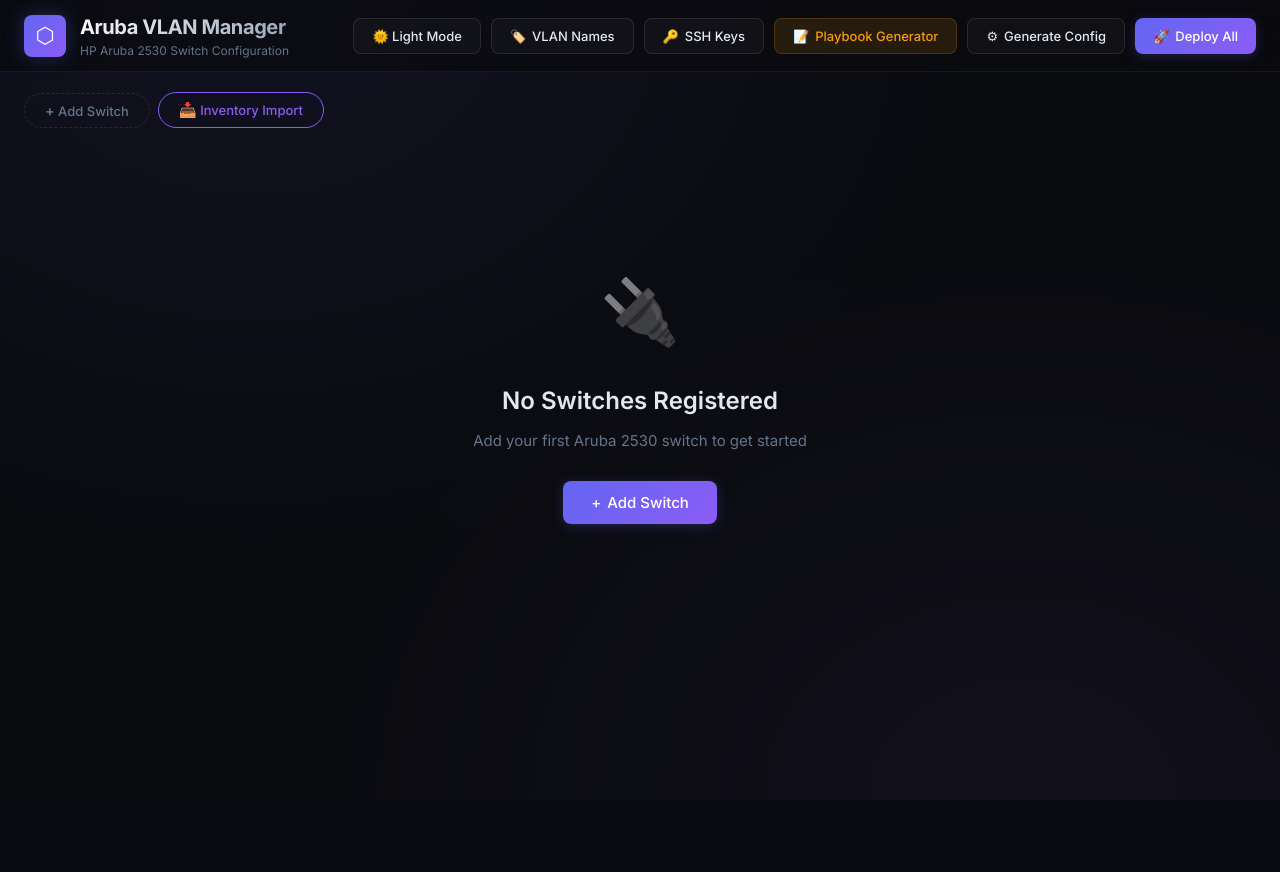
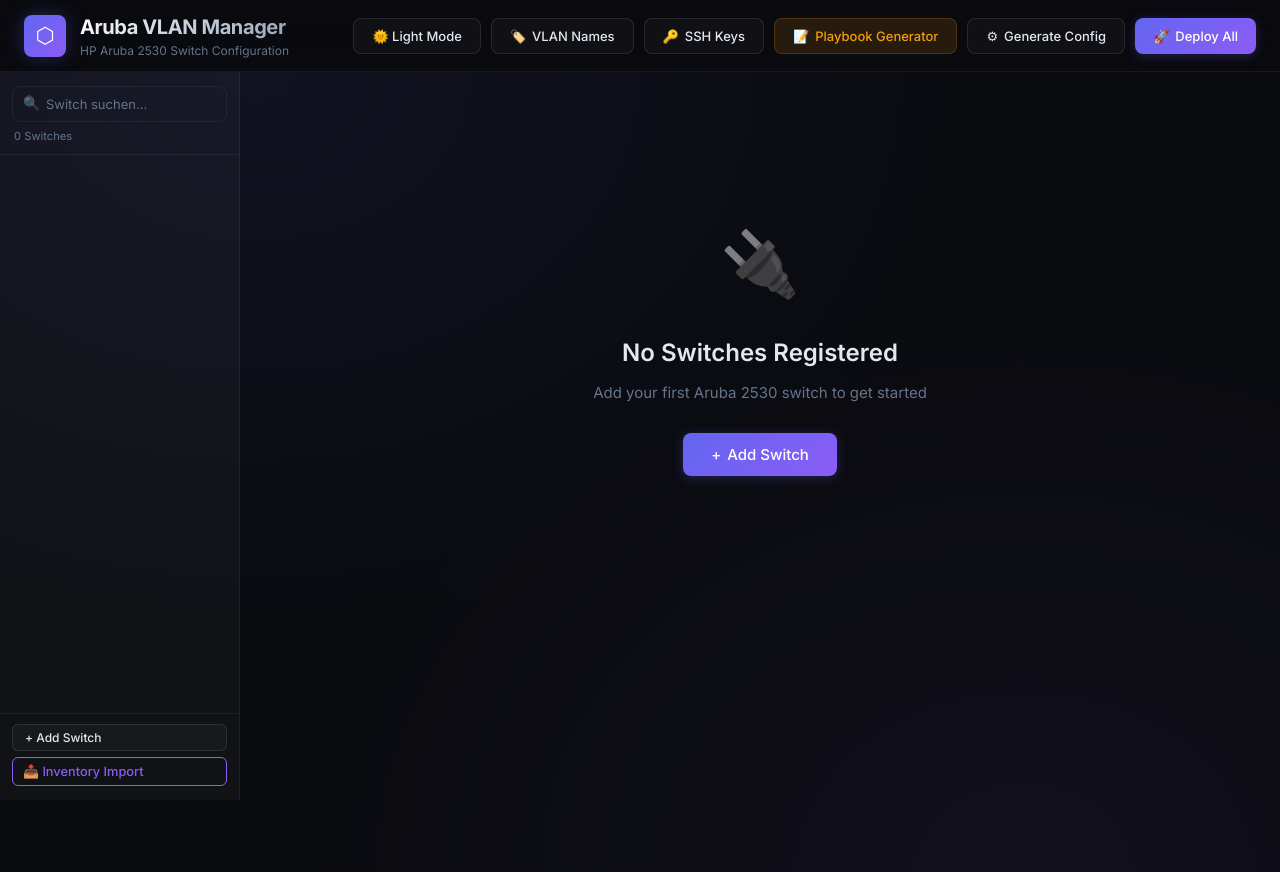
Before and after one commit to DreadsterGaming/Ansible-Aruba-Playbooks, a Flask app: page / in a window 1280 px wide. Before the commit the page ends 531 px from the top, so only its background shows below. Run offline with Flask 3, Linux system fonts and the light colour scheme; data that the repository does not hold is empty; some libraries are stand-ins or nearby versions.

Commit message:
feat(ui): replace tab bar with searchable sidebar for 50+ switches

```diff
--- a/static/css/style.css
+++ b/static/css/style.css
@@ -275,95 +275,153 @@ header h1 {
 }
 
 /* ============================================
-   Main Content
+   App Layout — Sidebar + Main
    ============================================ */
-main {
-  padding-top: var(--header-height);
-  min-height: 100vh;
-  max-width: 1600px;
-  margin: 0 auto;
-  padding-left: 24px;
-  padding-right: 24px;
-  padding-bottom: 80px;
+#app-layout {
+  display: flex;
+  height: calc(100vh - var(--header-height));
+  margin-top: var(--header-height);
+}
+
+/* ---- Sidebar ---- */
+#sidebar {
+  width: 240px;
+  min-width: 200px;
+  max-width: 260px;
+  background: var(--bg-surface);
+  border-right: 1px solid var(--border-subtle);
+  display: flex;
+  flex-direction: column;
+  position: fixed;
+  top: var(--header-height);
+  left: 0;
+  bottom: 0;
+  z-index: 90;
+  overflow: hidden;
+}
+
+.sidebar-header {
+  padding: 14px 12px 8px;
+  border-bottom: 1px solid var(--border-subtle);
+  flex-shrink: 0;
+}
+
+.sidebar-search-wrap {
+  display: flex;
+  align-items: center;
+  gap: 6px;
+  background: var(--bg-elevated);
+  border: 1px solid var(--border-subtle);
+  border-radius: var(--radius-md);
+  padding: 6px 10px;
+}
+.sidebar-search-icon { font-size: 0.85rem; opacity: 0.5; flex-shrink: 0; }
+#sidebar-search {
+  border: none;
+  background: transparent;
+  color: var(--text-primary);
+  font-family: var(--font-family);
+  font-size: 0.8125rem;
+  width: 100%;
+  outline: none;
+}
+#sidebar-search::placeholder { color: var(--text-muted); }
+
+.sidebar-count {
+  font-size: 0.7rem;
+  color: var(--text-muted);
+  margin-top: 6px;
+  padding-left: 2px;
+}
+
+.sidebar-list {
+  flex: 1;
+  overflow-y: auto;
+  padding: 6px 0;
+  scrollbar-width: thin;
+  scrollbar-color: var(--border-medium) transparent;
+}
+.sidebar-list::-webkit-scrollbar { width: 4px; }
+.sidebar-list::-webkit-scrollbar-track { background: transparent; }
+.sidebar-list::-webkit-scrollbar-thumb { background: var(--border-medium); border-radius: 4px; }
+
+.sidebar-item {
+  display: flex;
+  flex-direction: column;
+  align-items: flex-start;
+  width: 100%;
+  padding: 8px 14px;
+  background: transparent;
+  border: none;
+  border-left: 3px solid transparent;
+  cursor: pointer;
+  text-align: left;
+  transition: background var(--transition-fast), border-color var(--transition-fast);
+  gap: 1px;
+}
+.sidebar-item:hover {
+  background: var(--bg-surface-hover);
+}
+.sidebar-item.active {
+  background: rgba(99,102,241,0.1);
+  border-left-color: var(--accent-primary);
+}
+.sidebar-item-name {
+  font-size: 0.8125rem;
+  font-weight: 500;
+  color: var(--text-primary);
+  white-space: nowrap;
+  overflow: hidden;
+  text-overflow: ellipsis;
+  width: 100%;
+}
+.sidebar-item.active .sidebar-item-name {
+  color: var(--accent-primary);
+}
+.sidebar-item-ip {
+  font-size: 0.7rem;
+  color: var(--text-muted);
+  font-family: monospace;
+}
+.sidebar-no-results {
+  font-size: 0.8rem;
+  color: var(--text-muted);
+  padding: 16px 14px;
+  text-align: center;
+}
+
+.sidebar-actions {
+  padding: 10px 12px 14px;
+  border-top: 1px solid var(--border-subtle);
+  flex-shrink: 0;
+}
+.tab-import {
+  border: 1px solid var(--accent-secondary, #10b981);
+  color: var(--accent-secondary, #10b981);
+  background: transparent;
+  border-radius: var(--radius-sm);
+  padding: 6px 10px;
+  font-family: var(--font-family);
+  font-size: 0.8rem;
+  cursor: pointer;
+  transition: background var(--transition-fast);
+}
+.tab-import:hover {
+  background: rgba(16, 185, 129, 0.08);
+}
+
+/* ---- Main ---- */
+#app-main {
+  margin-left: 240px;
+  flex: 1;
+  min-width: 0;
+  padding: 20px 24px 80px;
+  overflow-y: auto;
 }
 
 /* ============================================
-   Switch Tabs
+   Import Inventory Modal
    ============================================ */
-.switch-tabs {
-  display: flex;
-  align-items: center;
-  gap: 8px;
-  padding: 20px 0 12px;
-  overflow-x: auto;
-  scrollbar-width: none;
-}
-.switch-tabs::-webkit-scrollbar {
-  display: none;
-}
-
-.tab {
-  padding: 8px 20px;
-  font-family: var(--font-family);
-  font-size: 0.8125rem;
-  font-weight: 500;
-  color: var(--text-secondary);
-  background: var(--bg-surface);
-  border: 1px solid var(--border-subtle);
-  border-radius: 100px;
-  cursor: pointer;
-  transition: all var(--transition-normal);
-  white-space: nowrap;
-  outline: none;
-}
-.tab:hover {
-  color: var(--text-primary);
-  background: var(--bg-surface-hover);
-  border-color: var(--border-medium);
-}
-.tab.active {
-  color: white;
-  background: var(--accent-gradient);
-  border-color: transparent;
-  box-shadow: var(--accent-glow);
-  animation: tabPulse 2s ease-in-out infinite;
-}
-
-.tab-add {
-  padding: 8px 20px;
-  font-family: var(--font-family);
-  font-size: 0.8125rem;
-  font-weight: 500;
-  color: var(--text-muted);
-  background: transparent;
-  border: 1px dashed var(--border-medium);
-  border-radius: 100px;
-  cursor: pointer;
-  transition: all var(--transition-normal);
-  white-space: nowrap;
-  outline: none;
-}
-.tab-add:hover {
-  color: var(--accent-primary);
-  border-color: var(--accent-primary);
-  background: rgba(99, 102, 241, 0.05);
-}
-.tab-add span {
-  font-size: 1.1em;
-  font-weight: 600;
-}
-.tab-import {
-  border-style: solid;
-  color: var(--accent-secondary, #10b981);
-  border-color: var(--accent-secondary, #10b981);
-}
-.tab-import:hover {
-  color: var(--accent-secondary, #10b981);
-  border-color: var(--accent-secondary, #10b981);
-  background: rgba(16, 185, 129, 0.08);
-}
-
-/* Import Inventory Modal */
 .import-inv-body {
   padding: 20px;
 }
--- a/static/js/app.js
+++ b/static/js/app.js
@@ -100,19 +100,45 @@ function getSwitch(id) {
 }
 
 // --- Tabs ---
+let _sidebarFilter = '';
+
 function renderTabs() {
-  const container = document.getElementById('switch-tabs');
-  const addBtn = document.getElementById('btn-add-switch');
-  // Remove old tabs (keep the add button)
-  container.querySelectorAll('.tab').forEach(t => t.remove());
-  // Add tabs before the add button
-  switches.forEach(sw => {
-    const tab = document.createElement('button');
-    tab.className = 'tab' + (sw.id === activeSwitch ? ' active' : '');
-    tab.textContent = sw.name;
-    tab.onclick = () => selectSwitch(sw.id);
-    container.insertBefore(tab, addBtn);
+  // Render into sidebar list instead of horizontal tabs
+  const list = document.getElementById('sidebar-list');
+  if (!list) return;
+  list.innerHTML = '';
+
+  const q = _sidebarFilter.toLowerCase();
+  const visible = switches.filter(sw =>
+    sw.name.toLowerCase().includes(q) ||
+    (sw.ip || '').includes(q) ||
+    (sw.hostname || '').toLowerCase().includes(q)
+  );
+
+  const countEl = document.getElementById('sidebar-count');
+  if (countEl) countEl.textContent = switches.length + ' Switch' + (switches.length !== 1 ? 'es' : '');
+
+  visible.forEach(sw => {
+    const item = document.createElement('button');
+    item.className = 'sidebar-item' + (sw.id === activeSwitch ? ' active' : '');
+    item.innerHTML =
+      '<span class="sidebar-item-name">' + sw.name + '</span>' +
+      '<span class="sidebar-item-ip">' + (sw.ip || '—') + '</span>';
+    item.onclick = () => selectSwitch(sw.id);
+    list.appendChild(item);
   });
+
+  if (visible.length === 0 && q) {
+    const empty = document.createElement('div');
+    empty.className = 'sidebar-no-results';
+    empty.textContent = 'Kein Treffer für "' + q + '"';
+    list.appendChild(empty);
+  }
+}
+
+function filterSidebarSwitches(value) {
+  _sidebarFilter = value || '';
+  renderTabs();
 }
 
 function selectSwitch(id) {
--- a/templates/index.html
+++ b/templates/index.html
@@ -41,18 +41,27 @@
     </div>
   </header>
 
+  <div id="app-layout">
+    <!-- Sidebar -->
+    <aside id="sidebar">
+      <div class="sidebar-header">
+        <div class="sidebar-search-wrap">
+          <span class="sidebar-search-icon">🔍</span>
+          <input type="text" id="sidebar-search" placeholder="Switch suchen…" oninput="filterSidebarSwitches(this.value)" autocomplete="off">
+        </div>
+        <div id="sidebar-count" class="sidebar-count">0 Switches</div>
+      </div>
+      <div id="sidebar-list" class="sidebar-list">
+        <!-- dynamically populated -->
+      </div>
+      <div class="sidebar-actions">
+        <button class="btn btn-sm btn-secondary" style="width:100%" onclick="openAddSwitchModal()">+ Add Switch</button>
+        <button class="btn btn-sm tab-import" style="width:100%;margin-top:6px" onclick="openImportInventoryModal()">📥 Inventory Import</button>
+      </div>
+    </aside>
+
+    <!-- Main content -->
     <main id="app-main">
-    <!-- Switch Tabs -->
-    <div id="switch-tabs" class="switch-tabs">
-      <!-- Dynamically populated switch tabs -->
-      <button id="btn-add-switch" class="tab-add" onclick="openAddSwitchModal()">
-        <span>+</span> Add Switch
-      </button>
-      <button id="btn-import-inventory" class="tab-add tab-import" onclick="openImportInventoryModal()" title="Geräte aus einer bestehenden Ansible Inventory Datei importieren">
-        <span>📥</span> Inventory Import
-      </button>
-    </div>
-
       <!-- Switch Info Bar -->
       <div id="switch-info" class="switch-info hidden">
         <div class="info-chips">
@@ -62,10 +71,10 @@
           <span class="chip chip-interactive" id="chip-hostname" onclick="renameCurrentSwitchHostname()" title="Klicken, um den Switch-Hostname zu ändern">🏷️ Hostname: —</span>
         </div>
         <div class="info-actions">
-        <button class="btn btn-sm btn-secondary" onclick="renameCurrentSwitchHostname()" title="Switch Hostname benennen / ändern">🏷️ Hostname umbenennen</button>
-        <button class="btn btn-sm btn-secondary" onclick="backupCurrentSwitchConfig()" title="Komplette Konfiguration (show running-config) als Datei herunterladen">📥 Config Backup</button>
+          <button class="btn btn-sm btn-secondary" onclick="renameCurrentSwitchHostname()" title="Switch Hostname benennen / ändern">🏷️ Hostname</button>
+          <button class="btn btn-sm btn-secondary" onclick="backupCurrentSwitchConfig()" title="Komplette Konfiguration (show running-config) als Datei herunterladen">📥 Backup</button>
           <button class="btn btn-sm btn-secondary" onclick="editCurrentSwitch()">✏️ Edit</button>
-        <button class="btn btn-sm btn-warning" onclick="bootstrapCurrentSwitch()">⚡ Bootstrap VLANs</button>
+          <button class="btn btn-sm btn-warning" onclick="bootstrapCurrentSwitch()">⚡ Bootstrap</button>
           <button class="btn btn-sm btn-danger" onclick="removeVlansFromSwitch()" title="Benutzerdefinierte VLANs vom Switch löschen">🧹 VLANs löschen</button>
           <button class="btn btn-sm btn-primary" onclick="deployCurrentSwitch()">🚀 Deploy</button>
           <button class="btn btn-sm btn-danger" onclick="deleteCurrentSwitch()">🗑️ Delete</button>
@@ -127,6 +136,7 @@
         </div>
       </div>
     </main>
+  </div>
 
   <!-- Deploy Log Panel (slide-up) -->
   <div id="deploy-log" class="deploy-log hidden">
```
Lines whose indentation alone changed are shown as unchanged.
